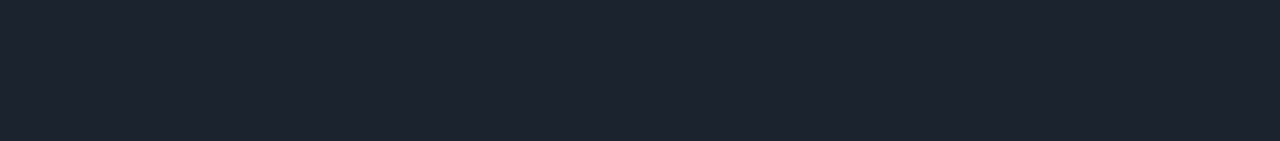
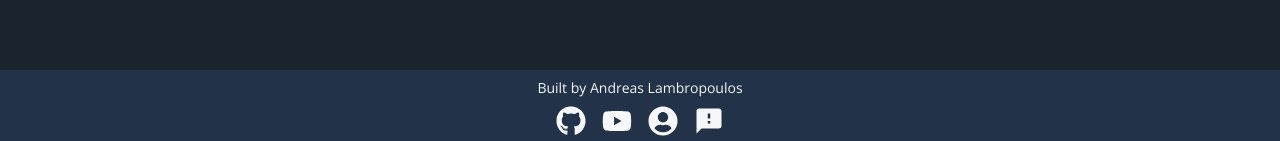
Before and after one commit to andlamb2002/lambro-trainer, a React (Vite) app: page / in a window 1280 px wide. Shown: the part 656-797 px from the top of the page. Built offline with nearby package versions, Linux system fonts and the light colour scheme.

Commit message:
Added footer with some blank links

```diff
--- a/src/App.tsx
+++ b/src/App.tsx
@@ -33,7 +33,7 @@ return (
                 darkMode={darkMode}
                 setDarkMode={setDarkMode}
             />
-            <main className="flex-grow">
+            <main className="flex flex-col flex-grow">
                 <Routes>
                     <Route path="/" element={<Homepage />} />
                     <Route path="/pll/*" element={<Trainer key="pll" algset="pll" data={pllCases} />} />
--- a/src/Homepage.tsx
+++ b/src/Homepage.tsx
@@ -1,4 +1,6 @@
 import { Link } from "react-router-dom";
+
+import Footer from "./Trainer/Footer";
 
 interface TrainerCardProps {
     to: string;
@@ -23,6 +25,7 @@ function TrainerCard({ to, title, imgSrc, alt }: TrainerCardProps) {
 
 function Homepage() {
     return (
+        <div className="flex flex-col flex-grow justify-between">
             <div className="grid grid-cols-1 sm:grid-cols-4 w-3/5 mt-4 gap-2 sm:gap-8 mx-auto">
                 <TrainerCard
                     to="/pll"
@@ -49,6 +52,8 @@ function Homepage() {
                     alt="ZBLL Trainer"
                 />
             </div>
+            <Footer />
+        </div>
     )
 }
 
--- /dev/null
+++ b/src/Trainer/Footer.tsx
@@ -0,0 +1,70 @@
+import { FaGithub, FaYoutube, FaUserCircle } from "react-icons/fa";
+import { MdFeedback } from "react-icons/md";
+
+function Footer() {
+
+    const GITHUB_URL = "https://github.com/andlamb2002/lambro-trainer";
+    const YT_URL = "https://youtube.com/your-video-or-channel";
+    const USER_URL = "https://andrelambro.com/";
+    const FEEDBACK_URL = "https://forms.gle/your-google-form";
+
+    return (
+        <footer className="bg-secondary">
+            <div className="flex flex-col items-center p-2 text-xs sm:text-sm">
+                <div>Built by Andreas Lambropoulos</div>
+                <ul className="flex text-2xl sm:text-3xl gap-x-4 mt-2">
+                    <li>
+                        <a
+                            href={GITHUB_URL}
+                            target="_blank"
+                            rel="noopener noreferrer"
+                            className="link"
+                            title="GitHub Repo"
+                            aria-label="GitHub Repo"
+                        >
+                            <FaGithub />
+                        </a>
+                    </li>
+                    <li>
+                        <a
+                            href={YT_URL}
+                            target="_blank"
+                            rel="noopener noreferrer"
+                            className="link"
+                            title="Youtube Demo"
+                            aria-label="Youtube Demo"
+                        >
+                            <FaYoutube />
+                        </a>
+                    </li>
+                    <li>
+                        <a
+                            href={USER_URL}
+                            target="_blank"
+                            rel="noopener noreferrer"
+                            className="link"
+                            title="Portfolio"
+                            aria-label="Portfolio"
+                        >
+                            <FaUserCircle />
+                        </a>
+                    </li>
+                    <li>
+                        <a
+                            href={FEEDBACK_URL}
+                            target="_blank"
+                            rel="noopener noreferrer"
+                            className="link"
+                            title="Feedback"
+                            aria-label="Feedback"
+                        >
+                            <MdFeedback />
+                        </a>
+                    </li>
+                </ul>
+            </div>
+        </footer>
+    )
+}
+
+export default Footer
```
Lines whose indentation alone changed are shown as unchanged.
